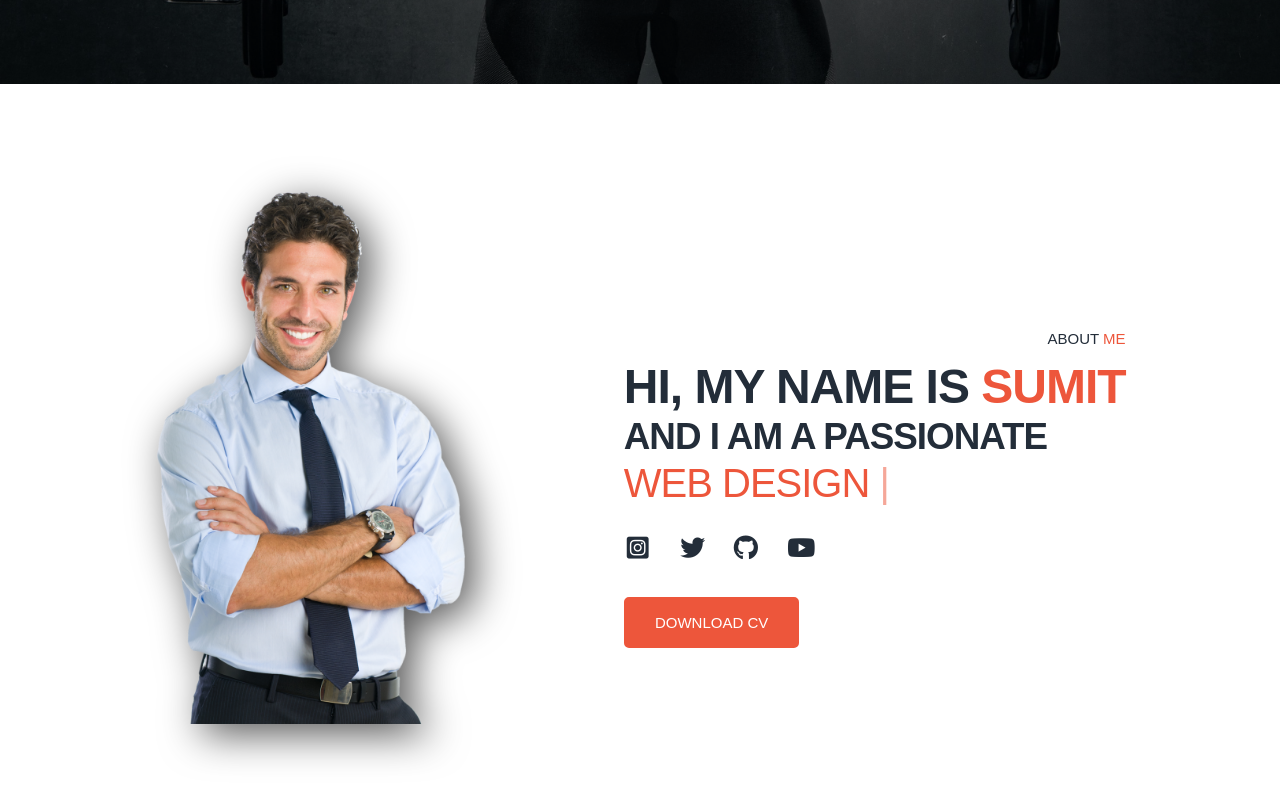
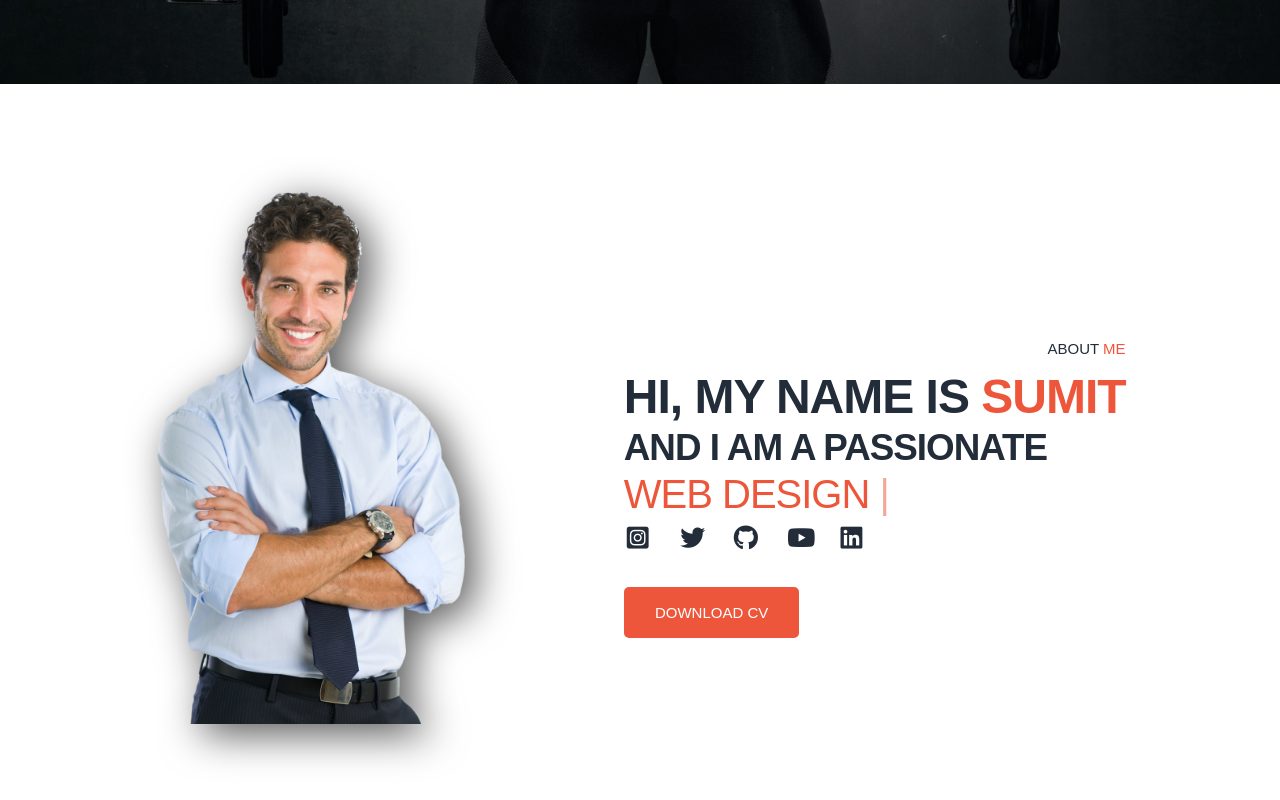
Before and after one commit to CodeWithKrishna-2653/Rajput-Fitness, a plain HTML site: page index.html in a window 1280 px wide. Shown: the part 716-1516 px from the top of the page. Drawn offline with Linux system fonts and the light colour scheme.

Commit message:
added linkedin profile

```diff
--- a/index.html
+++ b/index.html
@@ -118,7 +118,7 @@
           <i class="fa-brands fa-youtube fa-2xs media"></i>
         </a>
         <a href="https://www.linkedin.com/in/krishna-kant-9540ba270/" class="social-media linkedin" target="_blank">
-          <i class="fa-brands fa-square-linkedin fa-2xs media"></i>
+          <i class="fa-brands fa-linkedin fa-2xs media"></i>
         </a>
       </div>
 
```
